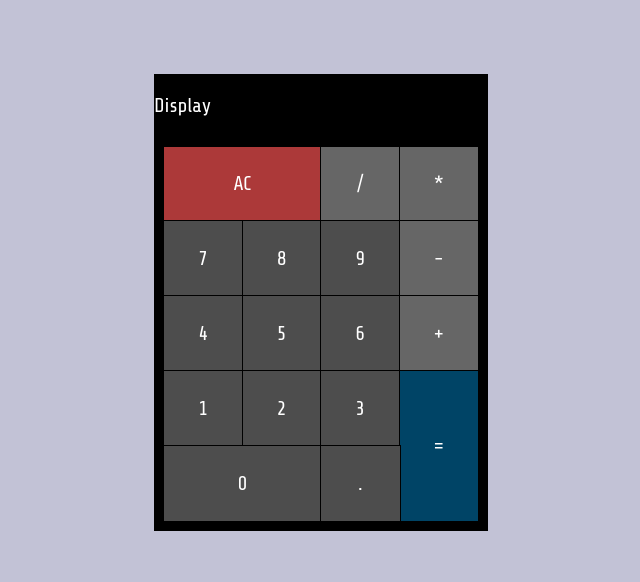
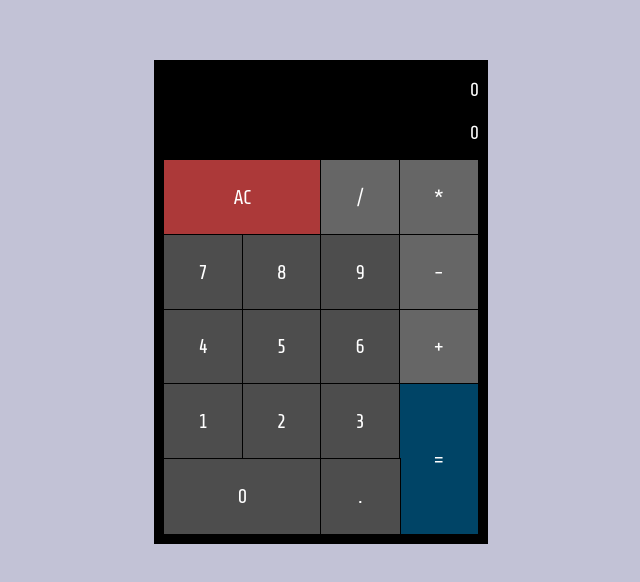
Before and after one commit to Shollytemmy/FCC-CALCULATOR, a React (Vite) app: page / in a window 1280 px wide. Shown: the part 106-688 px from the top of the page, without its empty margins (319-959 px from the left). Built offline with nearby package versions, Linux system fonts and the light colour scheme.

Commit message:
Calculate: stylying Display outPut

```diff
--- a/src/App.jsx
+++ b/src/App.jsx
@@ -28,11 +28,11 @@ const keys = [
 ]
 
 function App() {
-  const [count, setCount] = useState(0)
+  const [outPut, setOutPut] = useState(0)
 
   return (
     <div className="App">
-      <Display />
+      <Display outPut={outPut} setOutPut={setOutPut} />
       <Calculator keys={keys} />
 
     </div>
--- a/src/App.scss
+++ b/src/App.scss
@@ -111,6 +111,23 @@ body{
     .display{
         background-color: rgb(0, 0, 0);
         color: hsl(100deg, 50%, 100%);
+        font-weight:100;
+            // line-height: 35px;
+            height: 90px;
+
+
+
+        .output-text{
+            max-width: 320px;
+            height: 24px;
+            font-size: 19px;
+            padding-left: 5px;
+            text-align: right;
+            border: 0px solid red;
+        }
+        .first{
+            min-height: 24px;
+        }
     }
 
 
--- a/src/Components/Display.jsx
+++ b/src/Components/Display.jsx
@@ -1,9 +1,10 @@
 import React from 'react'
 
-export const Display = () => {
+export const Display = ({outPut, setOutPut}) => {
   return (
     <div className='display'>
-        <p>Display</p>
+        <p className='first output-text'>{outPut}</p>
+        <p className='second output-text'>{outPut}</p>
     </div>
   )
 }
```
